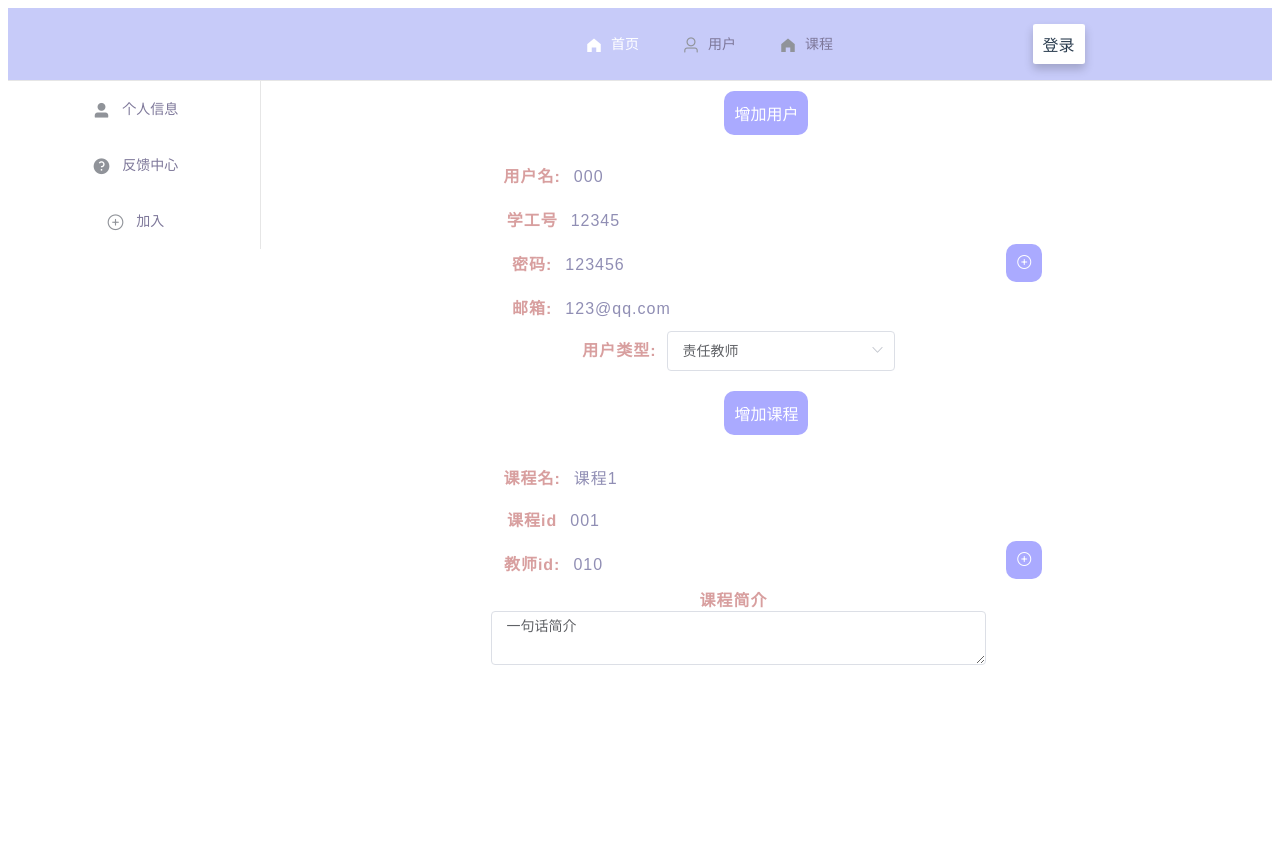
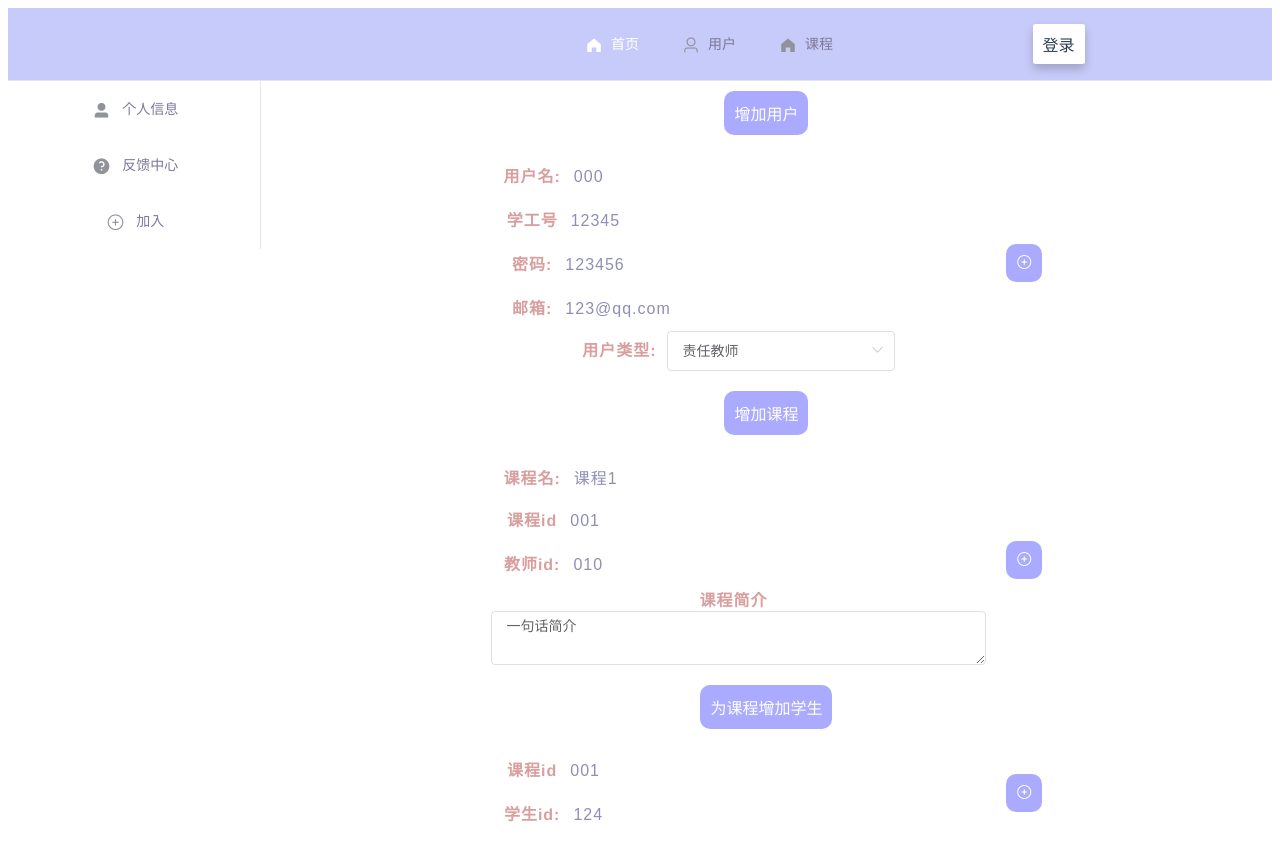
Before and after one commit to xwx12345/-, a Vue app: page /useradd in a window 1280 px wide. Shown: the top 860 px of the page. Before the commit the page ends 800 px from the top, so only its background shows below. Built offline with nearby package versions, Linux system fonts and the light colour scheme.

Commit message:
增加接口

```diff
--- a/src/api/user.js
+++ b/src/api/user.js
@@ -11,3 +11,25 @@ export function UserAdd(data) {
         data: param
     })
 }
+export function createCourse(data) {
+    let param = new URLSearchParams(data);
+    console.log('paras', param);
+    console.log('data', data);
+
+    return request({
+        url: '/createCourse',
+        method: 'POST',
+        data: param
+    })
+}
+export function CourseAddStudent(data) {
+    let param = new URLSearchParams(data);
+    console.log('paras', param);
+    console.log('data', data);
+
+    return request({
+        url: '/courseAddStudents',
+        method: 'POST',
+        data: param
+    })
+}
--- a/src/utils/request.js
+++ b/src/utils/request.js
@@ -13,7 +13,7 @@ const service = axios.create({
   timeout: 180000,
   async:true,
   crossDomain:true,
-  withCredentials: true
+  withCredentials: false
 });
 
 // 请求拦截器配置
--- a/src/views/user/useradd.vue
+++ b/src/views/user/useradd.vue
@@ -35,7 +35,7 @@
     </div>
 	<div class="button">
 	    <span>增加课程</span>
-	  </div>
+	</div>
 	  <div class="form">
 	    <div class="main">
 	      <span>课程名:</span>
@@ -55,13 +55,27 @@
 	      <i class="el-icon-circle-plus-outline"></i>
 	    </div>
 	  </div>
-	</div>
+	  <div class="button">
+	      <span>为课程增加学生</span>
+	  </div>
+	    <div class="form">
+	      <div class="main">
+	        <span>课程id</span>
+	        <input v-model="course.id"/>
+	        <br />
+	  	    <span>学生id:</span>
+	  	    <input v-model="student"/>
+	  	  </div>
+	      <div class="button" @click="courseAddStu()">
+	        <i class="el-icon-circle-plus-outline"></i>
+	      </div>
+	    </div>
   </div>
 </div>
 </template>
 
 <script>
-import {UserAdd} from '../../api/user'
+import {UserAdd,CourseAddStudent,createCourse} from '../../api/user'
 export default {
   data () {
     return {
@@ -91,7 +105,8 @@ export default {
 			id:'001',
 			teacher:'010',
 			info:'一句话简介'
-		}
+		},
+		student:'124'
     }
   },
   methods: {
@@ -99,26 +114,42 @@ export default {
 		  UserAdd ({
 		    userid: this.user.id,
 			username:this.user.name,
-		    password: this.user.password
+		    password: this.user.password,
+			email:this.user.email,
+			usertype:this.user.type
 		  }).then((r)=>{
 			  console.log(r)
-		    // if(r.header.code === -1){
-		    //   this.$message.error(r.header.message)
-		    //   return
-		    // }
-		    // else{
-		    //   this.$message('您已成功登录！')
-		    //   var token=r.data.token
-		    //   var user=r.data.user
-		    //   this.$store.dispatch('setUser',user)
-		    //   this.$store.dispatch('setToken',token)
-		    //   this.$router.push('/')
+			  consolg.log(r.data)
+			  this.$message(r.data)
 		  }).catch((err)=>{
 		    console.log(err)
 		  })
 	  },
 	  addCourse(){
 		  console.log('增加课程')
+		  createCourse({
+			  courseid:this.course.id,
+			  coursename:this.course.name,
+			  userid:this.course.teacher,
+			  courseinfo:this.course.info
+		  }).then((r)=>{
+			  console.log(r)
+			  this.$message(r.data)
+		  }).catch((err)=>{
+			  console.log(err)
+		  })
+	  },
+	  courseAddStu(){
+		  console.log('课程增加学生')
+		  CourseAddStudent({
+			  userid:this.student,
+			  courseid:this.course.id
+		  }).then((r)=>{
+			  console.log(r)
+			  this.$message(r.data)
+		  }).catch((err)=>{
+			  console.log(err)
+		  })
 	  }
   },
   mounted () {
```
